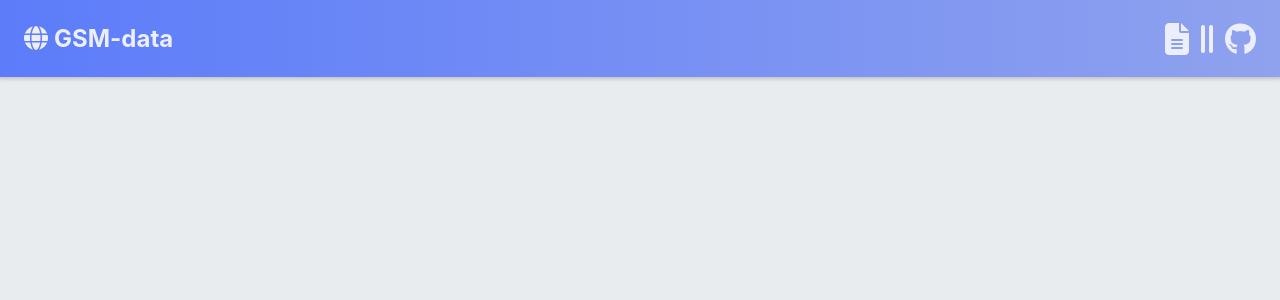
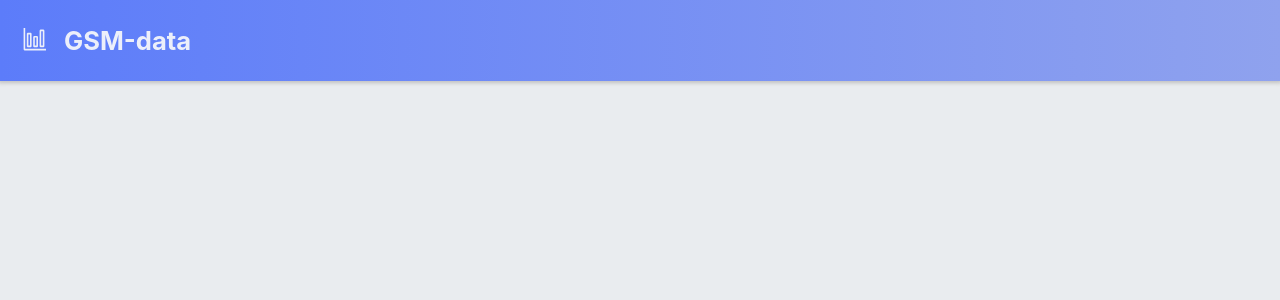
Before and after one commit to sunrabbit123/GSM_data, a React (Create React App) app: page / in a window 1280 px wide. Shown: the top 300 px of the page. Built offline with nearby package versions, Linux system fonts and the light colour scheme.

Commit message:
header to scss 완성

```diff
--- a/src/Component/header/Header.css
+++ /dev/null
@@ -1,38 +0,0 @@
-.header {
-  position: sticky;
-  top: 0;
-  left: 0;
-  right: 0;
-  display: flex;
-  background: linear-gradient(to right, #5c7cfa, #8fa2ee);
-  padding: 8px 24px;
-  justify-content: space-between;
-  align-items: center;
-  box-shadow: 0 0 4px 2px rgb(192, 192, 192);
-  z-index: 3;
-}
-
-.h1 {
-  font-size: 24px;
-  color: #eceffa;
-}
-/* .logo {
-  width: 36px;
-  height: 36px;
-  padding: 5px;
-  margin-right: 12px;
-  border-radius: 20%;
-  background-color: #66d9e8;
-} */
-.fa-globe {
-  margin-right: 6px;
-}
-.a3 {
-  font-size: 32px;
-  color: #eceffa;
-  margin-left: 12px;
-}
-.h2:hover {
-  cursor: pointer;
-  color: #fff;
-}
--- a/src/Component/header/Header.js
+++ b/src/Component/header/Header.js
@@ -1,22 +1,14 @@
-import './Header.css';
-// import { logo } from "../../images/imgExport";
+import * as S from './Header.scss';
+import classnames from 'classnames';
+import { VscGraph } from "react-icons/vsc";
+const cx = classnames.bind(S); // 미리 S에서 클래스를 받아오도록 설정
 
 const Header = () => {
     return (
-        <header className="header">
-            {/* <img src={ logo } className="logo"/> */}
-            <h1 className="h1">
-                <i className="fas fa-globe"></i>GSM-<span className="data">data</span>
+        <header className={ cx('header') }>
+            <h1>
+                <VscGraph className={ cx('icon', 'mgnR') }/>GSM-<span>data</span>
             </h1>
-            <div>
-                <a href="https://forms.gle/eZ3icUJqNyFgKtDY8" target="blank">
-                    <i class="fas fa-file-alt a3 h2"></i>
-                </a>
-                <i class="fas fa-grip-lines-vertical a3"></i>
-                <a href="https://github.com/Goolgae/GSM_data" target="blank">
-                    <i class="fab fa-github a3 h2"></i>
-                </a>
-            </div>
         </header>
     );
 }
--- /dev/null
+++ b/src/Component/header/Header.scss
@@ -0,0 +1,23 @@
+.header {
+  display: flex;
+  padding: 0.5rem 1.4rem;
+  background: linear-gradient(to right, #5c7cfa, #8fa2ee);
+  justify-content: space-between;
+  align-items: center;
+  box-shadow: 0 0 4px 2px rgb(192, 192, 192);
+  h1 {
+    font-size: 1.6rem;
+    color: #eceffa;
+    display: flex;
+    justify-content: space-between;
+    align-items: center;
+  }
+}
+.icon {
+  &.mgnR {
+    margin-right: 1rem;
+  }
+  &.mgnL {
+    margin-left: 1rem;
+  }
+}
```
